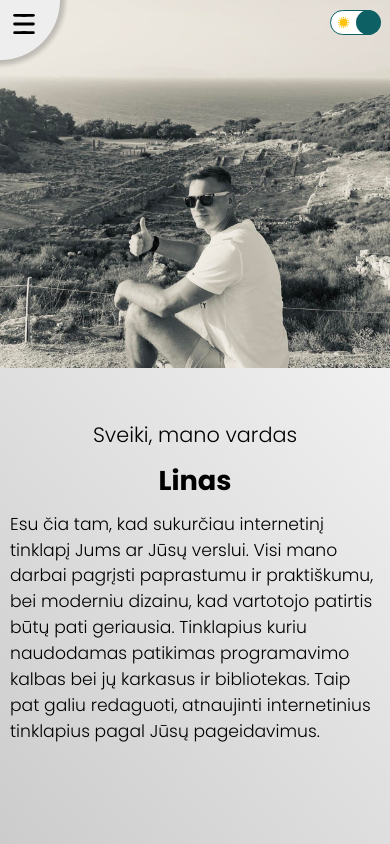
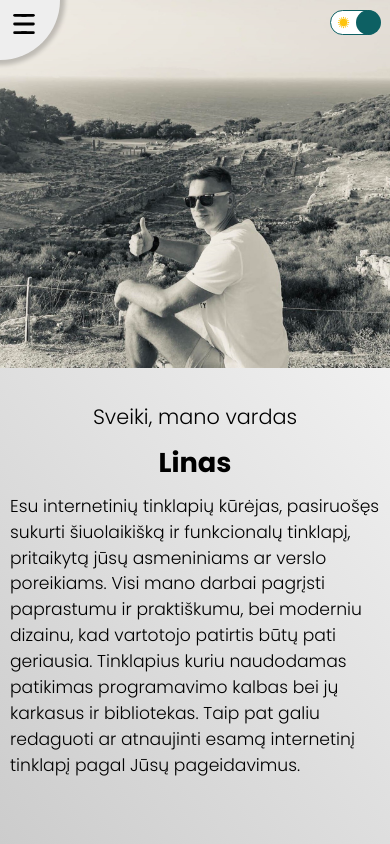
Before and after one commit to gelezhinis/reactive-solutions, a React (Create React App) app: page / in a window 390 px wide. Built offline with nearby package versions, Linux system fonts and the light colour scheme.

Commit message:
fixed home-intro position

```diff
--- a/src/components/Home/Home.jsx
+++ b/src/components/Home/Home.jsx
@@ -16,7 +16,7 @@ const Home = () => {
             <h1 className="home-name">Linas</h1>
 
             <p className="home-desc">
-              Esu čia tam, kad sukurčiau internetinį tinklapį Jums ar Jūsų verslui. Visi mano darbai pagrįsti paprastumu ir praktiškumu, bei moderniu dizainu, kad vartotojo patirtis būtų pati geriausia. Tinklapius kuriu naudodamas patikimas programavimo kalbas bei jų karkasus ir bibliotekas. Taip pat galiu redaguoti, atnaujinti internetinius tinklapius pagal Jūsų pageidavimus.
+              Esu internetinių tinklapių kūrėjas, pasiruošęs sukurti šiuolaikišką ir funkcionalų tinklapį, pritaikytą jūsų asmeniniams ar verslo poreikiams. Visi mano darbai pagrįsti paprastumu ir praktiškumu, bei moderniu dizainu, kad vartotojo patirtis būtų pati geriausia. Tinklapius kuriu naudodamas patikimas programavimo kalbas bei jų karkasus ir bibliotekas. Taip pat galiu redaguoti ar atnaujinti esamą internetinį tinklapį pagal Jūsų pageidavimus.
             </p>
             <div className="slides-wrapper">
               <div className="slides">
--- a/src/components/Home/home.css
+++ b/src/components/Home/home.css
@@ -146,7 +146,7 @@
   }
 
   .home-intro {
-    margin-top: 0;
+    margin-top: 1rem;
     margin-bottom: 10px;
   }
 
```
